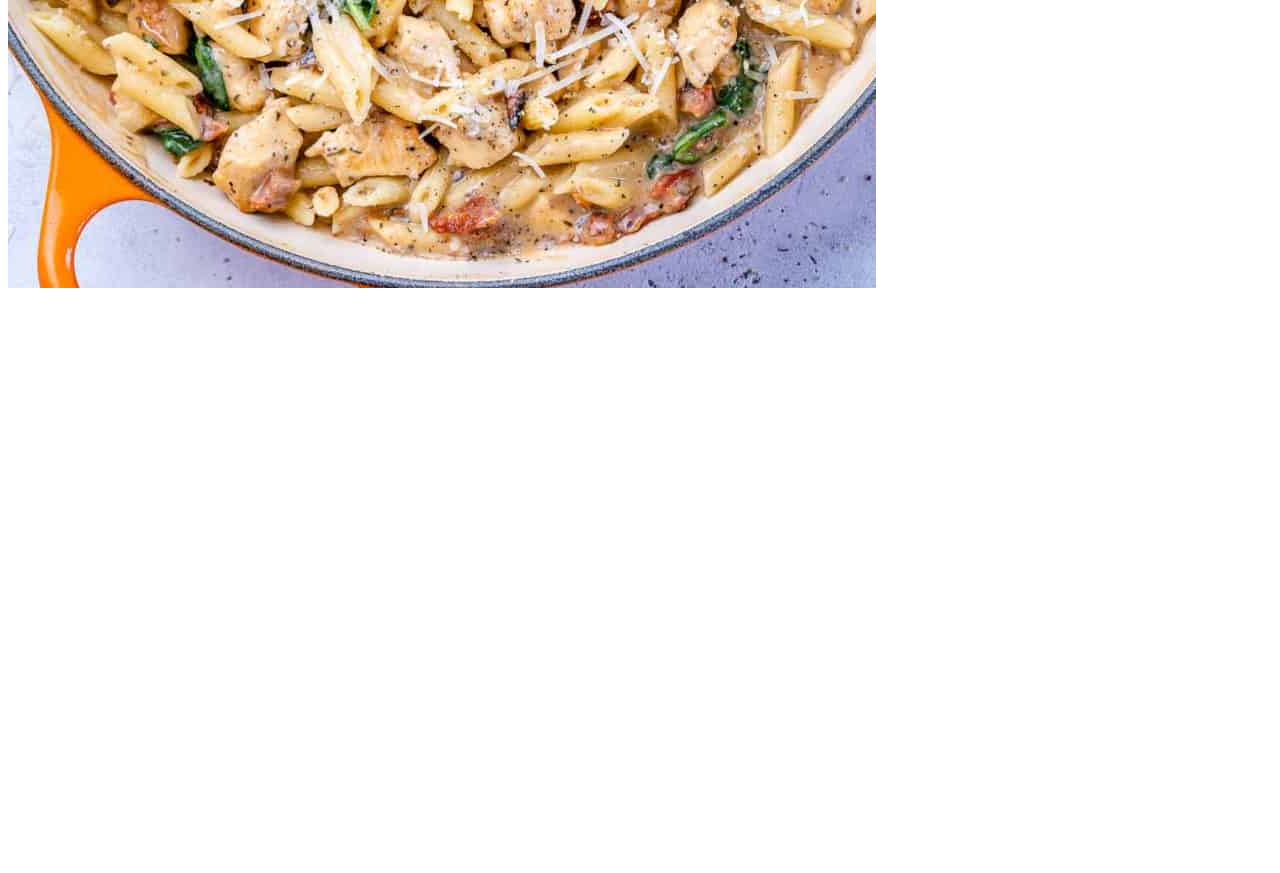
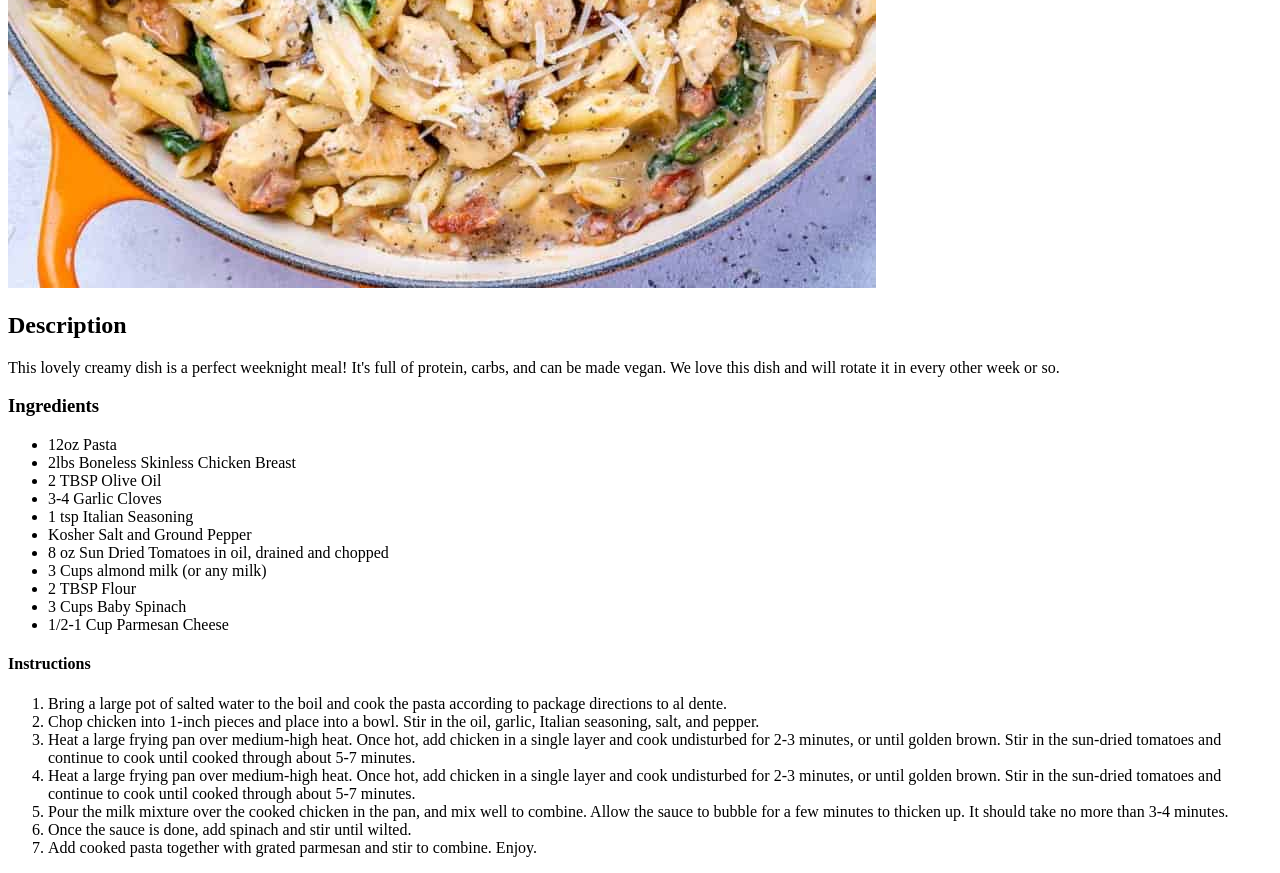
Before and after one commit to natelove02/Loves-Kitchen, a plain HTML site: page recipes/TuscanChicken.html in a window 1280 px wide. Shown: the part 816-1689 px from the top of the page. Before the commit the page ends 1116 px from the top, so only its background shows below. Drawn offline with Linux system fonts and the light colour scheme.

Commit message:
added new recipes and images

```diff
--- a/recipes/TuscanChicken.html
+++ b/recipes/TuscanChicken.html
@@ -9,5 +9,35 @@
 <body>
     <h1> Creamy Tuscan Chicken</h1>
     <img src="../images/CreamyTuscanChicken.jpg">
+    <h2> Description</h2>
+    <p> This lovely creamy dish is a perfect weeknight meal! It's full of protein,
+        carbs, and can be made vegan. We love this dish and will rotate it in every
+        other week or so.
+    </p>
+    <h3> Ingredients</h3>
+    <ul>
+        <li> 12oz Pasta </li>
+        <li> 2lbs Boneless Skinless Chicken Breast </li>
+        <li> 2 TBSP Olive Oil </li>
+        <li> 3-4 Garlic Cloves </li>
+        <li> 1 tsp Italian Seasoning </li>
+        <li> Kosher Salt and Ground Pepper </li>
+        <li> 8 oz Sun Dried Tomatoes in oil, drained and chopped </li>
+        <li> 3 Cups almond milk (or any milk) </li>
+        <li> 2 TBSP Flour </li>
+        <li> 3 Cups Baby Spinach </li>
+        <li> 1/2-1 Cup Parmesan Cheese </li>
+    </ul>
+    <h4> Instructions</h4>
+    <ol>
+        <li>Bring a large pot of salted water to the boil and cook the pasta according to package directions to al dente.</li>
+        <li>Chop chicken into 1-inch pieces and place into a bowl. Stir in the oil, garlic, Italian seasoning, salt, and pepper.</li>
+        <li>Heat a large frying pan over medium-high heat. Once hot, add chicken in a single layer and cook undisturbed for 2-3 minutes, or until golden brown. Stir in the sun-dried tomatoes and continue to cook until cooked through about 5-7 minutes.</li>
+        <li>Heat a large frying pan over medium-high heat. Once hot, add chicken in a single layer and cook undisturbed for 2-3 minutes, or until golden brown. Stir in the sun-dried tomatoes and continue to cook until cooked through about 5-7 minutes.</li>
+        <li>Pour the milk mixture over the cooked chicken in the pan, and mix well to combine. Allow the sauce to bubble for a few minutes to thicken up. It should take no more than 3-4 minutes.</li>
+        <li>Once the sauce is done, add spinach and stir until wilted.</li>
+        <li>Add cooked pasta together with grated parmesan and stir to combine. Enjoy.
+        </li>
+    </ol>
 </body>
 </html>
```
Also changed, not shown: index.html (+1 -1 lines), recipes/AveFetaSalsa.html (added, +34 -0 lines), recipes/OvernightOats.html (+34 -0 lines), images/AveFetaSalsa.jpg (added), images/OO.jpg (added), recipes/AvaFetaSalsa.html (deleted).
